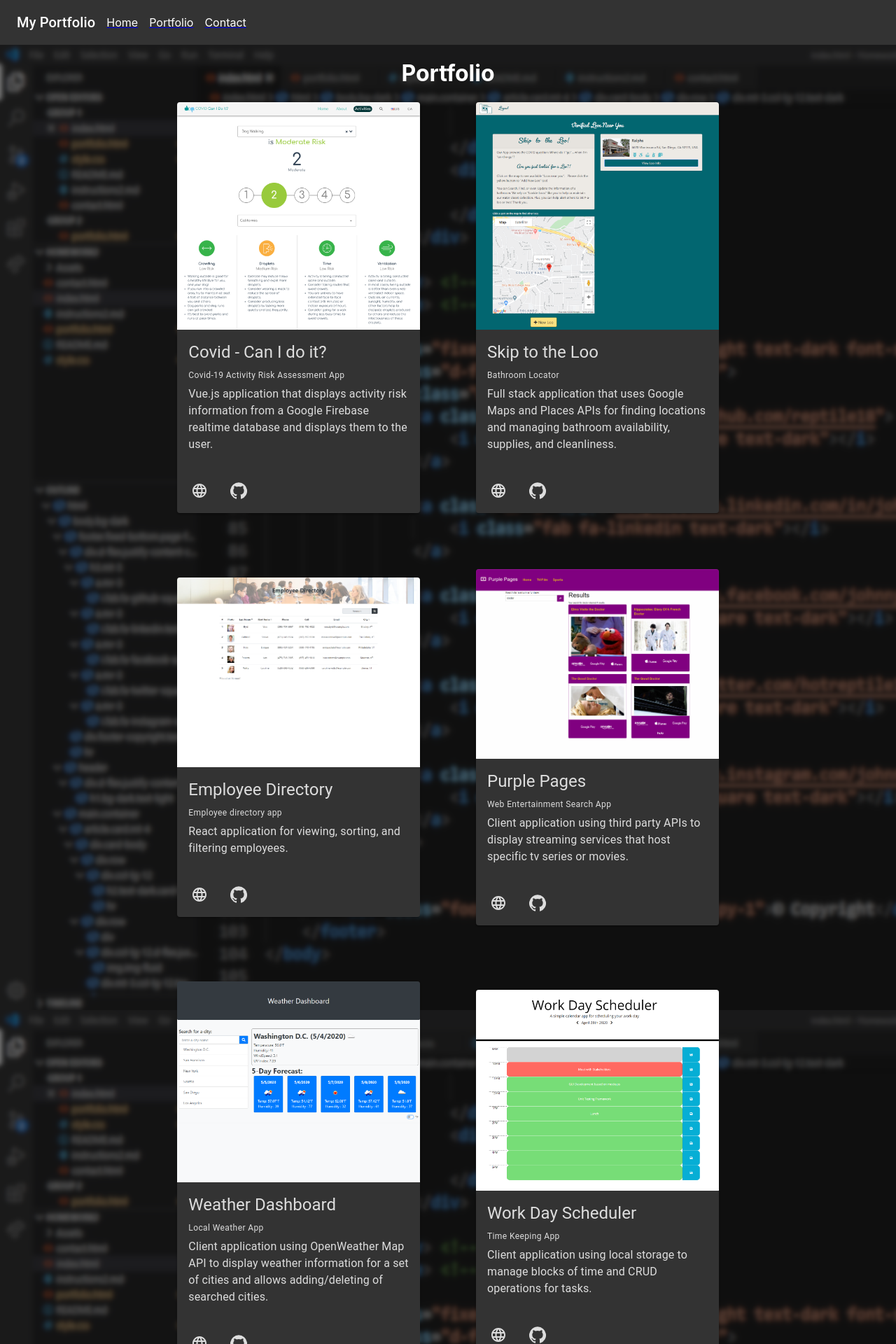
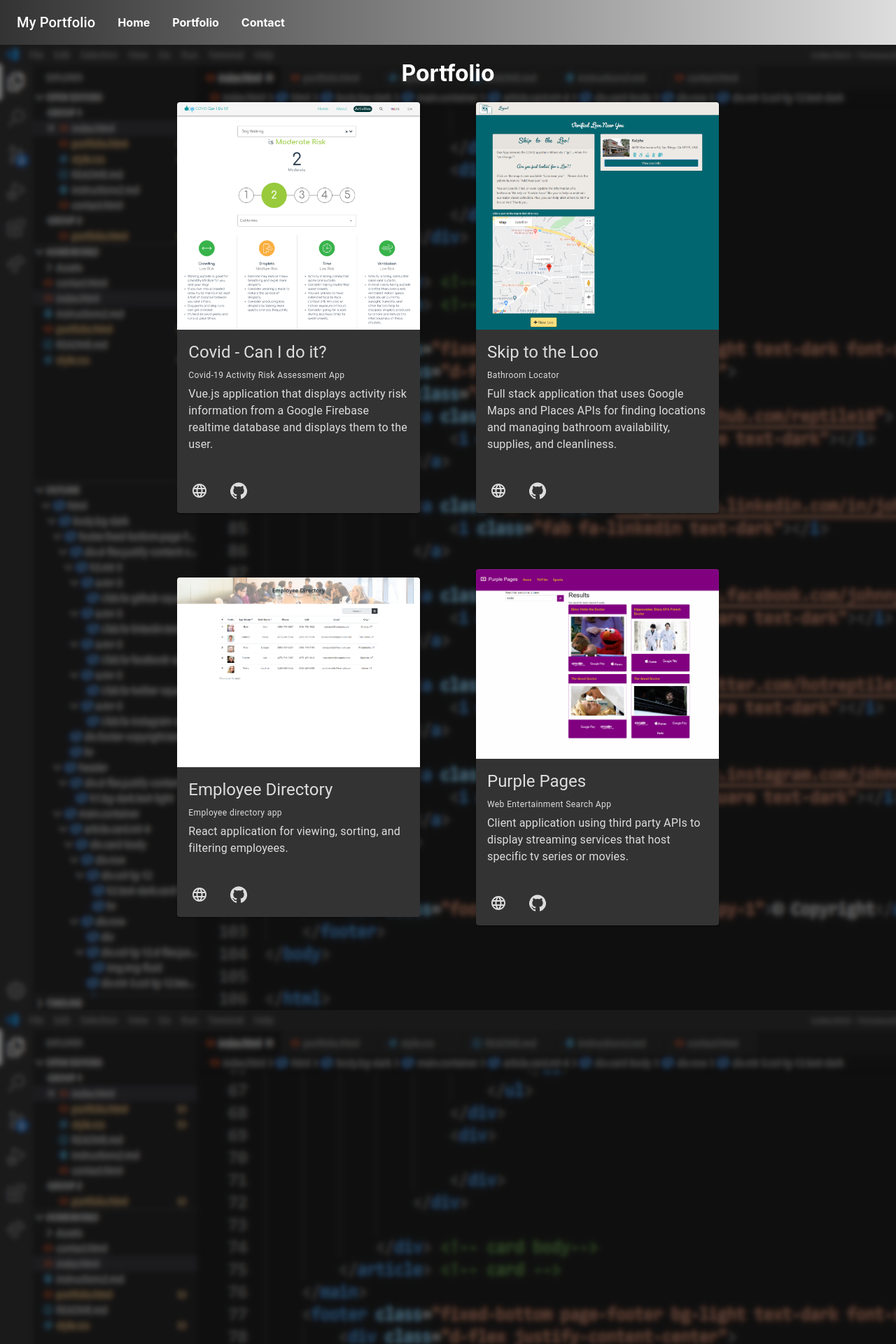
Before and after one commit to reptile18/reptile18.github.io, a React (Create React App) app: page /portfolio in a window 1280 px wide. Shown: the top 1920 px of the page at 70% size. Built offline with nearby package versions, Linux system fonts and the light colour scheme.

Commit message:
animations and styling

```diff
--- a/package.json
+++ b/package.json
@@ -12,7 +12,8 @@
     "react": "^16.13.1",
     "react-dom": "^16.13.1",
     "react-router-dom": "^5.2.0",
-    "react-scripts": "3.4.3"
+    "react-scripts": "3.4.3",
+    "react-visibility-sensor": "^5.1.1"
   },
   "scripts": {
     "predeploy": "npm run build",
--- a/src/components/Hero/index.js
+++ b/src/components/Hero/index.js
@@ -36,14 +36,14 @@ function Hero() {
     if (!fadeInJohnny) {
       setTimeout(() => {
         setFadeInJohnny(true);
-      }, 1000);
+      }, 500);
     }
   },[fadeInJohnny]);
   return (
     <Container maxWidth="xl" style={styles.container}>
       <Grid container direction="row" justify="center" alignItems="center" style={styles.gridContainer}>
         <Grid container item xs={6} sm={3} style={styles.gridLeft} justify="center" alignItems="flex-end" >
-          <Fade in={fadeInJohnny} timeout={1000}>
+          <Fade in={fadeInJohnny} timeout={3000}>
             <img src="./assets/professionaljohnny.png" alt="Johnny Li" style={styles.johnny}></img>
           </Fade>
         </Grid>
--- a/src/components/IntuitiveInterfaces/index.js
+++ b/src/components/IntuitiveInterfaces/index.js
@@ -1,8 +1,10 @@
-import React from 'react';
+import React, { useEffect, useState } from 'react';
 import {Grid} from '@material-ui/core';
+import Fade from '@material-ui/core/Fade';
 // import loo from '../assets/interface0.png';
 // import ccidi from '../assets/interface1.png';
 // import purple from '../assets/interface2.png';
+import VizSensor from 'react-visibility-sensor';
 
 const styles = {
   container: {
@@ -43,6 +45,10 @@ const styles = {
 }
 
 function IntuitiveInterfaces() {
+  const [fade0, setFade0] = useState(false);
+  const [fade1, setFade1] = useState(false);
+  const [fade2, setFade2] = useState(false);
+
   return (
     <Grid container style={styles.container}>
       <Grid container item justify="flex-start">
@@ -50,11 +56,24 @@ function IntuitiveInterfaces() {
       </Grid>
       <Grid item>
         {/* Skip to the Loo */}
-        <img style={styles.loo} src={'./assets/interface0.png'} alt="skip to the loo" />
+        <VizSensor onChange={(isVisible) => {setFade0(isVisible)}}>
+          <Fade in={fade0} timeout={2000}>
+            <img style={styles.loo} src={'./assets/interface0.png'} alt="skip to the loo" />
+          </Fade>
+        </VizSensor>
         {/* CCIDI */}
-        <img style={styles.ccidi} src={'./assets/interface1.png'} alt="covid can i do it" />
+        <VizSensor onChange={isVisible => {setFade1(isVisible)}}>
+          <Fade in={fade1} timeout={2000}>
+            <img style={styles.ccidi} src={'./assets/interface1.png'} alt="covid can i do it" />
+          </Fade>
+        </VizSensor>
         {/* Portfolio */}
-        <img style={styles.purple} src={'./assets/interface2.png'} alt="purple pages" />
+        <VizSensor onChange={isVisible => {setFade2(isVisible)}}>
+          <Fade in={fade2} timeout={2000}>
+            <img style={styles.purple} src={'./assets/interface2.png'} alt="purple pages" />
+          </Fade>
+        </VizSensor>
+
       </Grid>
     </Grid>
   )
--- a/src/components/MobileFirst/index.js
+++ b/src/components/MobileFirst/index.js
@@ -1,5 +1,8 @@
-import React from 'react';
+import React, {useState} from 'react';
 import {Grid} from '@material-ui/core';
+import VizSensor from 'react-visibility-sensor';
+import Fade from '@material-ui/core/Fade';
+import Grow from '@material-ui/core/Grow';
 
 const styles = {
   container: {
@@ -18,12 +21,26 @@ const styles = {
 }
 
 function MobileFirst() {
+  const [showMobiles,setShowMobiles] = useState(false);
+
   return (
     <Grid container style={styles.container} justify="flex-end" alignItems="center">
       <h1 style={styles.header}>Mobile-First Design</h1>
       <Grid item container justify="space-around">
-        <img style={styles.mobiles} src="./assets/pixel2_ccidi.png" alt="covid can i do it, on mobile"></img>
-        <img style={styles.mobiles} src="./assets/pixel2_sttl.png" alt="skip to the loo, on mobile"></img>
+        <VizSensor onChange={(isVisible) => setShowMobiles(isVisible)}>
+          <Grow in={showMobiles} timeout={1000}>
+            <Fade in={showMobiles} timeout={1000}>
+              <img style={styles.mobiles} src="./assets/pixel2_ccidi.png" alt="covid can i do it, on mobile"></img>
+            </Fade>
+          </Grow>
+        </VizSensor>
+        <VizSensor onChange={(isVisible) => setShowMobiles(isVisible)}>
+          <Grow in={showMobiles} timeout={1000}>
+            <Fade in={showMobiles} timeout={1000}>
+              <img style={styles.mobiles} src="./assets/pixel2_sttl.png" alt="skip to the loo, on mobile"></img>
+            </Fade>
+          </Grow>
+        </VizSensor>
       </Grid>
     </Grid>
   )
--- a/src/components/Navbar/index.js
+++ b/src/components/Navbar/index.js
@@ -4,14 +4,17 @@ import {Link as RouterLink} from 'react-router-dom';
 
 const styles = {
   toolbar: {
-    backgroundColor: "#333"
+    backgroundColor: "#333",
+    backgroundImage: "linear-gradient(to right, #333, #DDD)"
   },
   appName: {
-    fontWeight: "bold"
+    fontWeight: "bolder"
   },
   link: {
     color: "white",
-    marginLeft: "1em"
+    textDecoration: "none",
+    marginLeft: "1em",
+    fontWeight: "bold"
   },
   nav: {
     textAlign: "right"
@@ -27,17 +30,17 @@ function Navbar() {
             My Portfolio
           </Typography>
           <nav style={styles.nav}>
-            <RouterLink to="/">
+            <RouterLink style={styles.link} to="/">
               <MuiLink style={styles.link}>
                 Home
               </MuiLink>
             </RouterLink>
-            <RouterLink to="/portfolio">
+            <RouterLink style={styles.link} to="/portfolio">
               <MuiLink style={styles.link}>
                 Portfolio
               </MuiLink>
             </RouterLink>
-            <RouterLink to="/contact">
+            <RouterLink style={styles.link} to="/contact">
               <MuiLink style={styles.link}>
                 Contact
               </MuiLink>
--- /dev/null
+++ b/src/components/ProjectCard/index.js
@@ -0,0 +1,68 @@
+import React, {useState} from 'react';
+import VizSensor from 'react-visibility-sensor';
+import Fade from '@material-ui/core/Fade';
+import { Grid, Typography, IconButton, Button } from '@material-ui/core';
+import { Card, CardActionArea, CardMedia, CardContent, CardActions} from '@material-ui/core';
+import LanguageIcon from '@material-ui/icons/Language';
+import GitHubIcon from '@material-ui/icons/GitHub';
+
+const duration = 2000;
+
+const styles = {
+  card: {
+    backgroundColor: "#333",
+    color: "#DDD",
+    textAlign: "left"
+  },
+  icon: {
+    color: "#DDD"
+  }
+}
+
+function ProjectCard(props) {
+  const [animateCard, SetAnimateCard] = useState(false);
+
+  return (
+
+
+      <VizSensor partialVisibility offset={{top: 300}} onChange={(isVisible) => {SetAnimateCard(isVisible);}}>
+
+        <Fade in={animateCard} timeout={duration} >
+          <Grid item container sm={6} xs={12}>
+            <Card style={styles.card}>
+              <CardActionArea>
+                <CardMedia
+                  component="img"
+                  alt={props.card.title}
+                  image={props.card.screenshot}
+                />
+                <CardContent>
+                  <Typography gutterBottom variant="h5" component="h2">
+                    {props.card.title}
+                  </Typography>
+                  <Typography gutterBottom variant="caption" component="p">
+                    {props.card.blurb}
+                  </Typography>
+                  <Typography gutterBottom component="p">
+                    {props.card.description}
+                  </Typography>
+                </CardContent>
+              </CardActionArea>
+              <CardActions>
+                <IconButton onClick={() => {window.location.href=props.card.url}} aria-label={`visit ${props.card.title}`}>
+                  <LanguageIcon style={styles.icon} />
+                </IconButton>
+                <IconButton onClick={() => {window.location.href=props.card.github}} aria-label={`visit ${props.card.title} Github`}>
+                  <GitHubIcon style={styles.icon} />
+                </IconButton>
+              </CardActions>
+            </Card>
+          </Grid>
+        </Fade>
+      </VizSensor>
+
+
+  )
+}
+
+export default ProjectCard
--- a/src/pages/Portfolio/index.js
+++ b/src/pages/Portfolio/index.js
@@ -1,8 +1,7 @@
 import React from 'react';
-import { Grid, Typography, IconButton } from '@material-ui/core';
-import { Card, CardActionArea, CardMedia, CardContent, CardActions} from '@material-ui/core';
-import LanguageIcon from '@material-ui/icons/Language';
-import GitHubIcon from '@material-ui/icons/GitHub';
+import { Grid } from '@material-ui/core';
+import ProjectCard from '../../components/ProjectCard';
+
 /*
   All cards to have the following props:
   favicon,
@@ -102,51 +101,12 @@ const styles = {
     backgroundColor: "#111",
     backgroundImage: "url(./assets/codingbackground.png)",
     color: "white"
-  },
-  card: {
-    backgroundColor: "#333",
-    color: "#DDD",
-    textAlign: "left"
-  },
-  icon: {
-    color: "#DDD"
   }
 }
 
-function renderCard(card,index) {
-  return (
-    <Grid key={index} item container sm={6} xs={12}>
-      <Card style={styles.card}>
-        <CardActionArea>
-          <CardMedia
-            component="img"
-            alt={card.title}
-            image={card.screenshot}
-          />
-          <CardContent>
-            <Typography gutterBottom variant="h5" component="h2">
-              {card.title}
-            </Typography>
-            <Typography gutterBottom variant="caption" component="p">
-              {card.blurb}
-            </Typography>
-            <Typography gutterBottom component="p">
-              {card.description}
-            </Typography>
-          </CardContent>
-        </CardActionArea>
-        <CardActions>
-          <IconButton onClick={() => {window.location.href=card.url}} aria-label={`visit ${card.title}`}>
-            <LanguageIcon style={styles.icon} />
-          </IconButton>
-          <IconButton aria-label={`visit ${card.title} Github`}>
-            <GitHubIcon onClick={() => {window.location.href=card.github}} style={styles.icon} />
-          </IconButton>
-        </CardActions>
-      </Card>
-    </Grid>
-  )
-}
+
+
+
 
 function Portfolio() {
   return (
@@ -156,7 +116,7 @@ function Portfolio() {
       </Grid>
       <Grid item xs={12} sm={8} container spacing={10} justify="center" alignItems="center">
         {
-          cards.map((card, index) => renderCard(card,index))
+          cards.map((card, index) => <ProjectCard key={index} card={card} index={index} />)
         }
       </Grid>
     </Grid>
```
